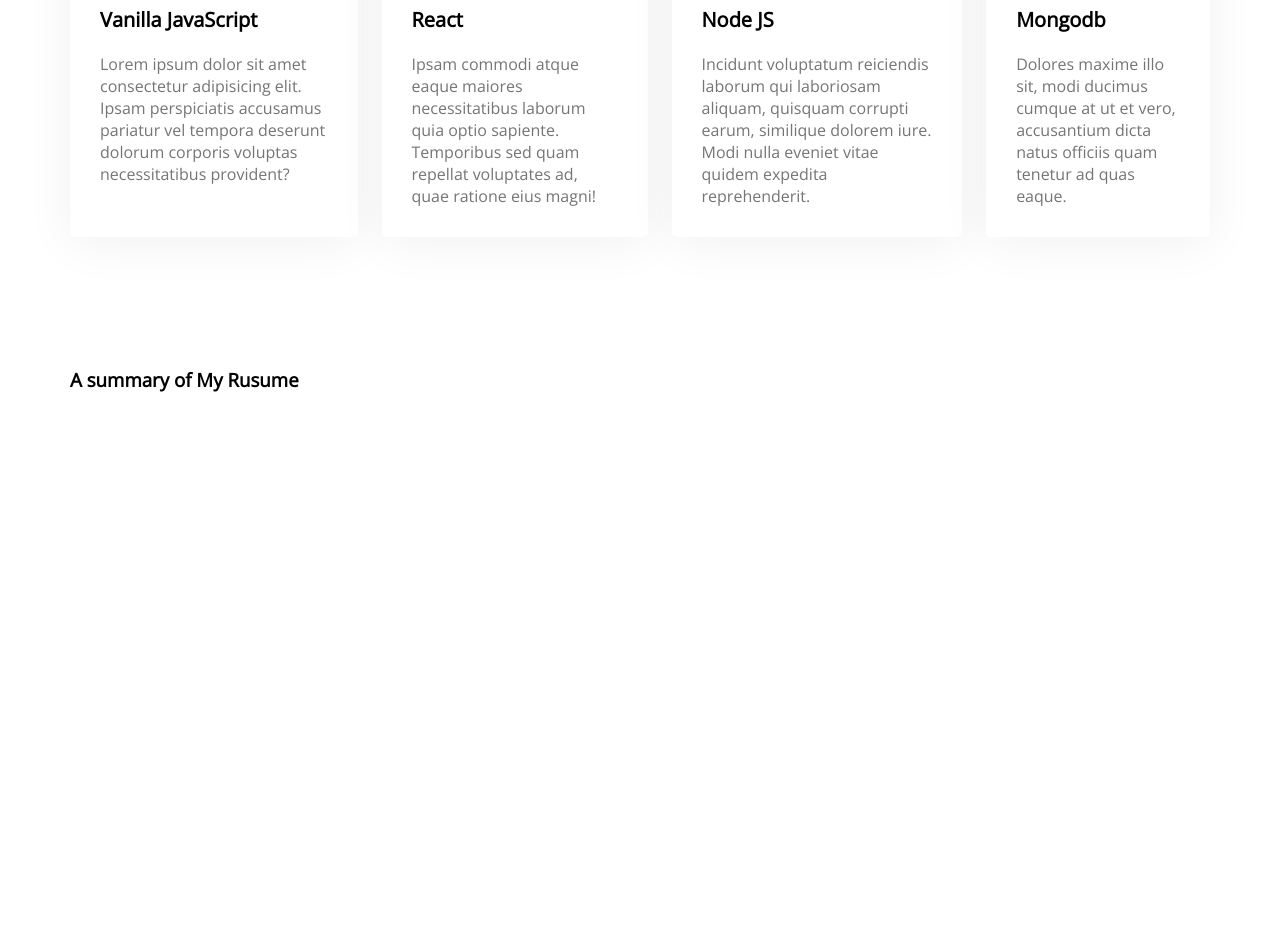
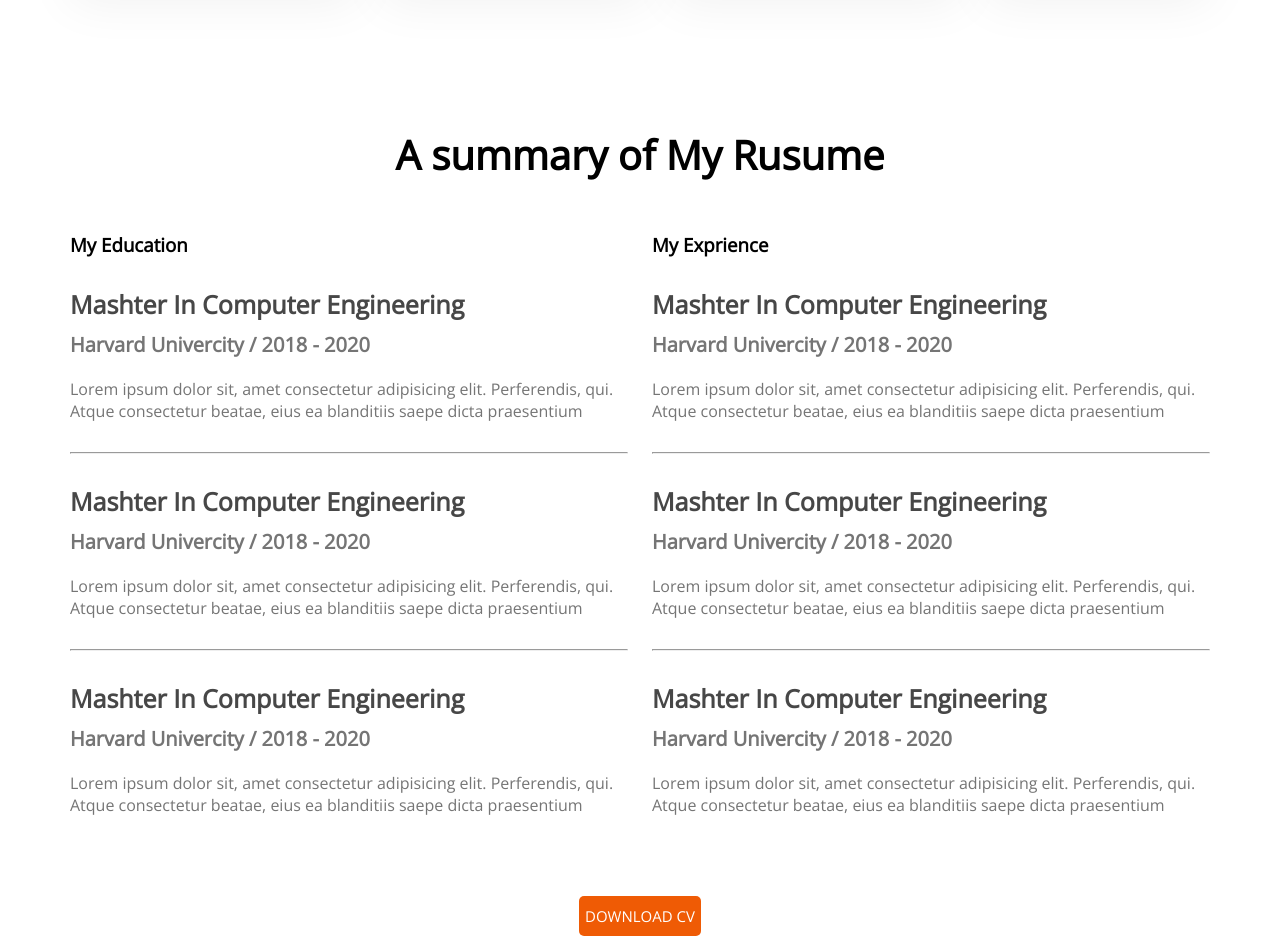
Before and after one commit to alvi-v32/devoloper-protfolio, a plain HTML site: page index.html in a window 1280 px wide. Shown: the part 2102-3038 px from the top of the page. Before the commit the page ends 2494 px from the top, so only its background shows below. Drawn offline with nearby package versions, Linux system fonts and the light colour scheme.

Commit message:
commit add

```diff
--- a/index.html
+++ b/index.html
@@ -87,7 +87,52 @@
         </section>
         <!-- resume section -->
         <section class="resume">
-            <h3>A summary of My Rusume</h3>
+            <h3 class="section-title">A summary of My Rusume</h3>
+            <div class="resume-content">
+                <div>
+                    <h3 class="resume-title">My Education</h3>
+                    <div class="resume-item">
+                        <h4 class="title">Mashter In Computer Engineering</h4>
+                        <h5 class="sub-title">Harvard Univercity / 2018 - 2020</h5>
+                        <p class="discription">Lorem ipsum dolor sit, amet consectetur adipisicing elit. Perferendis, qui. Atque consectetur beatae, eius ea blanditiis saepe dicta praesentium </p>
+                    </div>
+                    <hr>
+                    <div class="resume-item">
+                        <h4 class="title">Mashter In Computer Engineering</h4>
+                        <h5 class="sub-title">Harvard Univercity / 2018 - 2020</h5>
+                        <p class="discription">Lorem ipsum dolor sit, amet consectetur adipisicing elit. Perferendis, qui. Atque consectetur beatae, eius ea blanditiis saepe dicta praesentium </p>
+                    </div>
+                    <hr>
+                    <div class="resume-item">
+                        <h4 class="title">Mashter In Computer Engineering</h4>
+                        <h5 class="sub-title">Harvard Univercity / 2018 - 2020</h5>
+                        <p class="discription">Lorem ipsum dolor sit, amet consectetur adipisicing elit. Perferendis, qui. Atque consectetur beatae, eius ea blanditiis saepe dicta praesentium </p>
+                    </div>
+                </div>
+
+                <div>
+                    <h3 class="resume-title">My Exprience</h3>
+
+                    <div class="resume-item">
+                        <h4 class="title">Mashter In Computer Engineering</h4>
+                        <h5 class="sub-title">Harvard Univercity / 2018 - 2020</h5>
+                        <p class="discription">Lorem ipsum dolor sit, amet consectetur adipisicing elit. Perferendis, qui. Atque consectetur beatae, eius ea blanditiis saepe dicta praesentium </p>
+                    </div>
+                    <hr><div class="resume-item">
+                        <h4 class="title">Mashter In Computer Engineering</h4>
+                        <h5 class="sub-title">Harvard Univercity / 2018 - 2020</h5>
+                        <p class="discription">Lorem ipsum dolor sit, amet consectetur adipisicing elit. Perferendis, qui. Atque consectetur beatae, eius ea blanditiis saepe dicta praesentium </p>
+                    </div>
+                    <hr><div class="resume-item">
+                        <h4 class="title">Mashter In Computer Engineering</h4>
+                        <h5 class="sub-title">Harvard Univercity / 2018 - 2020</h5>
+                        <p class="discription">Lorem ipsum dolor sit, amet consectetur adipisicing elit. Perferendis, qui. Atque consectetur beatae, eius ea blanditiis saepe dicta praesentium </p>
+                    </div>
+                </div>
+            </div>
+            <div class="resume-button">
+                <button class="btn-praimery">DOWNLOAD CV</button>
+            </div>
         </section>
     </main>
     <footer>
--- a/styles/fortfolio.css
+++ b/styles/fortfolio.css
@@ -78,7 +78,6 @@ section{
 /* Abouta Saction styles */
 
 .about{
-    margin-top: 130px;
     background-color: #FFF8F3;
     border-radius: 10px;
     padding: 130px 150px ;
@@ -88,7 +87,6 @@ section{
     text-align: center;
     margin-bottom: 50px;
     font-size: 40px;
-    margin-bottom: 170px;
 
 }
 .section-discriotion{
@@ -132,3 +130,30 @@ section{
 }
 
 /* Resume styles */
+.resume-content{
+    display: flex;
+    gap: 24px;
+}
+.resume .title{
+    font-weight: 700;
+    font-size: 25px;
+    color: #474747;
+    margin-bottom: 10px;
+}
+.resume .sub-title{
+    color: #757575;
+    font-weight: 600;
+    font-size: 20px;
+    margin-bottom: 20px;
+}
+.resume .discription{
+    color: #757575;
+}
+.resume-item{
+    margin-top: 30px;
+    margin-bottom: 30px;
+}
+.resume-button{
+    margin-top: 50px;
+    text-align: center;
+}
```
